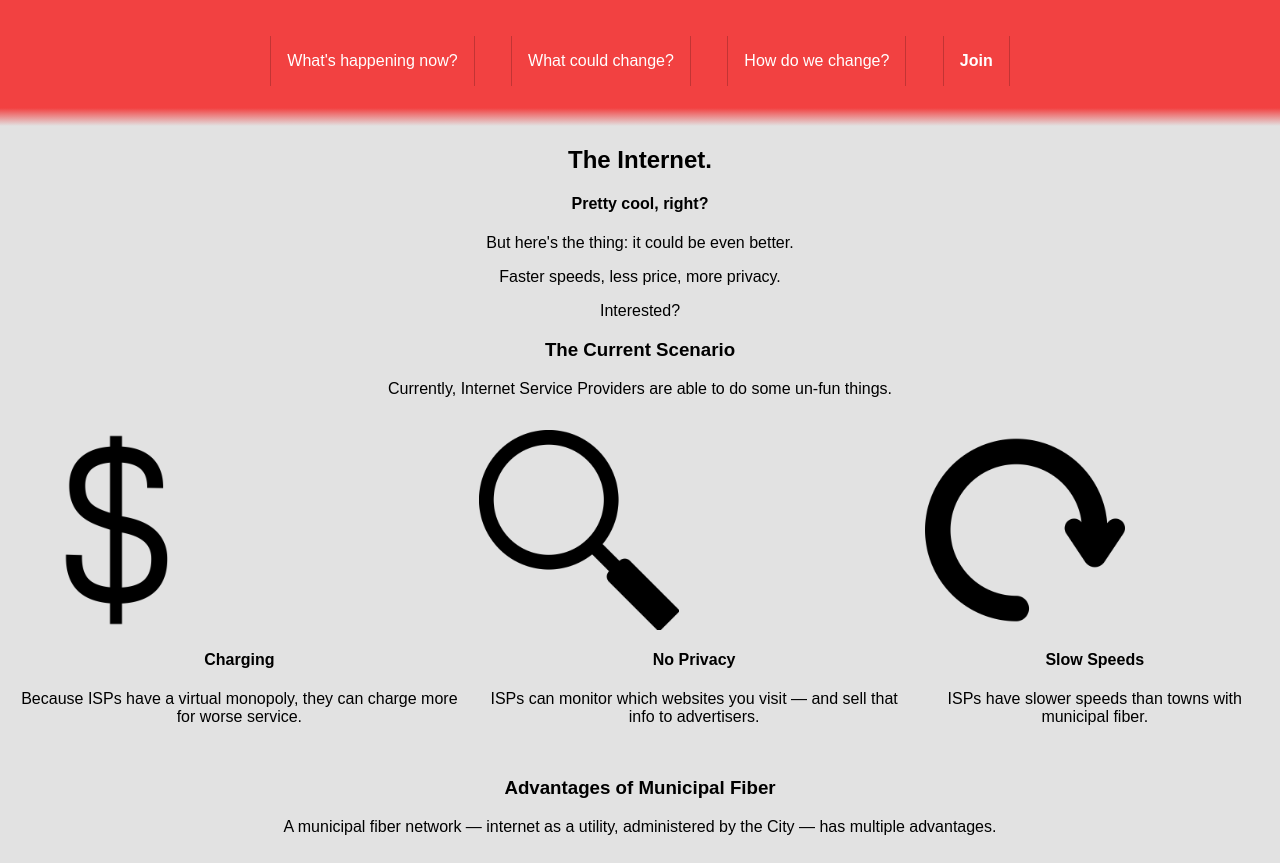
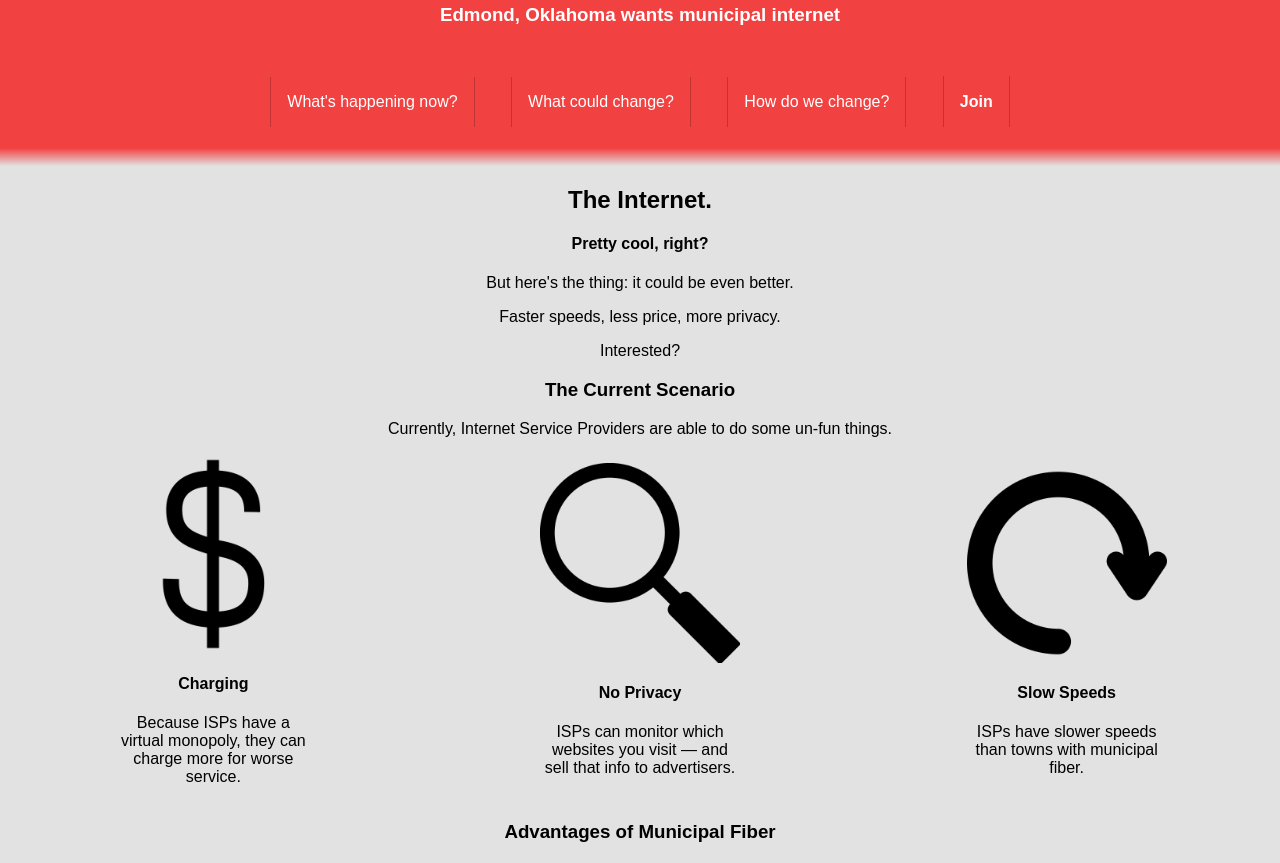
Before and after one commit to EdmondFiber/EdmondFiber.github.io, a plain HTML site: page index.html in a window 1280 px wide. Shown: the part 102-965 px from the top of the page. Drawn offline with Linux system fonts and the light colour scheme.

Commit message:
Alignment
Align elements correctly and expand top padding

```diff
--- a/index.html
+++ b/index.html
@@ -51,7 +51,7 @@
                             <p>Because ISPs have a virtual monopoly, they can charge more for worse service.</p>
                         </div>
                     </div>
-                    <div class="content-div">
+                    <div class="content-container">
                         <div class="img-div">
                             <img class="img-div" src="./img/spy.png" />
                         </div>
--- a/style.css
+++ b/style.css
@@ -2,6 +2,7 @@
 * {
     font-family: Arial, Helvetica, sans-serif;
     text-align: center;
+    vertical-align: middle;
 }
 
 /* I actually hate that I have to do this */
@@ -16,7 +17,7 @@ body {
     width: 100%;
     background-color: #f24141;
     height: 200px;
-    padding-top: 10px;
+    padding-top: 50px;
 }
 
 .header-content {
@@ -69,10 +70,18 @@ a.bar-content:hover {
 
 .content-container {
     display: table-cell;
+    width: 30%;
 }
 
 .content-row {
     width: 100%;
     display: table;
-    border-spacing: 16px;
 }
+
+.content-div {
+    max-width: 200px;
+}
+
+.img-div, .content-div {
+    margin: auto;
+}
```
